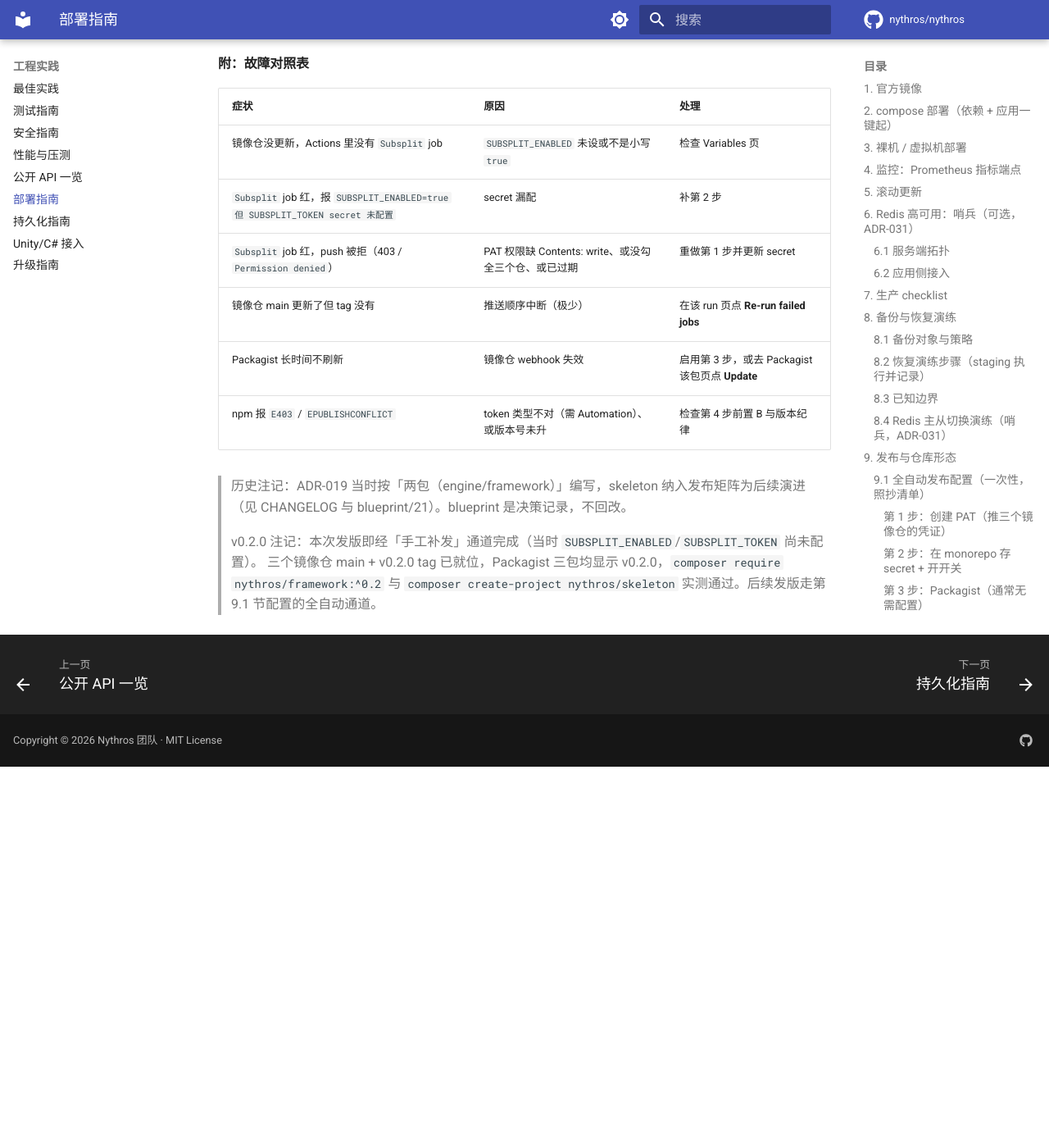
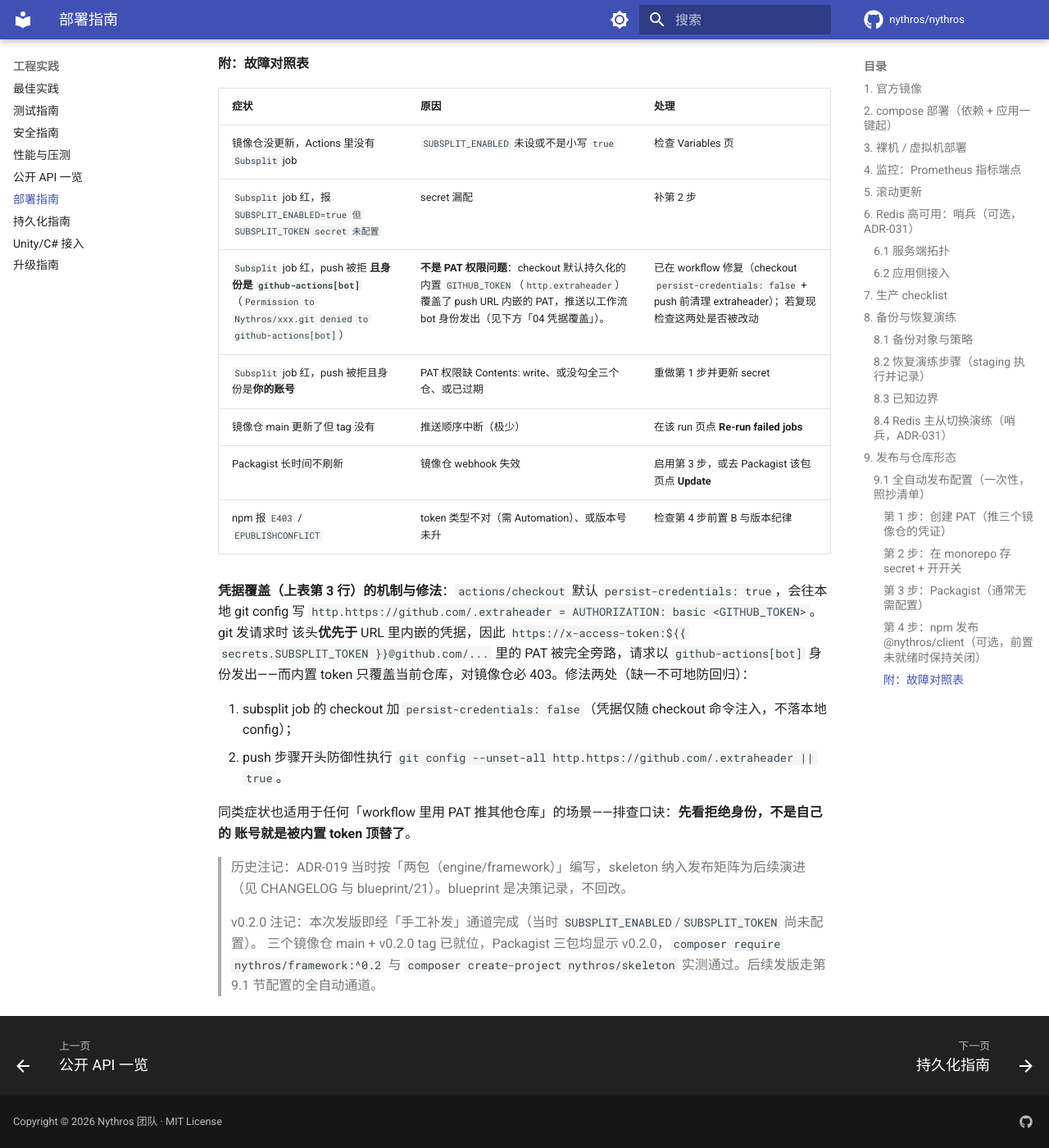
Before and after one commit to Nythros/Nythros, an MkDocs documentation site: the page built from docs/deployment.md, in a window 1280 px wide and 1400 px high, scrolled down 10111 px. Shown: the whole window at 82% size. Built offline with MkDocs 1.6.1 and Material for MkDocs 9.7.7, drawn with Linux system fonts in a browser that asks for light colours; comment, search, counter and statistics services are not loaded; before the commit the page ends 11046 px from its top, so only the background shows below that.

Commit message:
fix(ci): subsplit 推送凭据覆盖修复 —— checkout 不再持久化内置 token（[CI/发布]，实测）
v0.2.1-verify 实测：subsplit 推送失败，日志身份为 github-actions[bot]
（Permission to Nythros/framework.git denied to github-actions[bot]）——不是 PAT 权限问题，
而是 actions/checkout 默认 persist-credentials: true 把内置 GITHUB_TOKEN 写进本地
git config 的 http.https://github.com/.extraheader，该 Authorization 头优先级高于
push URL 内嵌的 PAT，请求因此以工作流 bot 身份发出（只覆盖主仓，推镜像仓必 403）。

修复：
- subsplit 的 checkout 加 persist-credentials: false；
- push 步骤开头防御性 unset extraheader（防 checkout 行为变化回归）。

文档：§9.1 故障对照表把「被拒身份」拆成两组（github-actions[bot]=凭据覆盖 /
你的账号=PAT 权限），附机制说明与排查口诀；CHANGELOG 入 Fixed。

```diff
--- a/docs/deployment.md
+++ b/docs/deployment.md
@@ -373,10 +373,23 @@ token。启用前先满足两个前置，再配置三处：
 |---|---|---|
 | 镜像仓没更新，Actions 里没有 `Subsplit` job | `SUBSPLIT_ENABLED` 未设或不是小写 `true` | 检查 Variables 页 |
 | `Subsplit` job 红，报 `SUBSPLIT_ENABLED=true 但 SUBSPLIT_TOKEN secret 未配置` | secret 漏配 | 补第 2 步 |
-| `Subsplit` job 红，push 被拒（403 / `Permission denied`） | PAT 权限缺 Contents: write、或没勾全三个仓、或已过期 | 重做第 1 步并更新 secret |
+| `Subsplit` job 红，push 被拒 **且身份是 `github-actions[bot]`**（`Permission to Nythros/xxx.git denied to github-actions[bot]`） | **不是 PAT 权限问题**：checkout 默认持久化的内置 `GITHUB_TOKEN`（`http.extraheader`）覆盖了 push URL 内嵌的 PAT，推送以工作流 bot 身份发出（见下方「04 凭据覆盖」）。 | 已在 workflow 修复（checkout `persist-credentials: false` + push 前清理 extraheader）；若复现检查这两处是否被改动 |
+| `Subsplit` job 红，push 被拒且身份是**你的账号** | PAT 权限缺 Contents: write、或没勾全三个仓、或已过期 | 重做第 1 步并更新 secret |
 | 镜像仓 main 更新了但 tag 没有 | 推送顺序中断（极少） | 在该 run 页点 **Re-run failed jobs** |
 | Packagist 长时间不刷新 | 镜像仓 webhook 失效 | 启用第 3 步，或去 Packagist 该包页点 **Update** |
 | npm 报 `E403` / `EPUBLISHCONFLICT` | token 类型不对（需 Automation）、或版本号未升 | 检查第 4 步前置 B 与版本纪律 |
+
+**凭据覆盖（上表第 3 行）的机制与修法**：`actions/checkout` 默认 `persist-credentials: true`，会往本地
+git config 写 `http.https://github.com/.extraheader = AUTHORIZATION: basic <GITHUB_TOKEN>`。git 发请求时
+该头**优先于** URL 里内嵌的凭据，因此 `https://x-access-token:${{ secrets.SUBSPLIT_TOKEN }}@github.com/...`
+里的 PAT 被完全旁路，请求以 `github-actions[bot]` 身份发出——而内置 token 只覆盖当前仓库，对镜像仓必
+403。修法两处（缺一不可地防回归）：
+
+1. subsplit job 的 checkout 加 `persist-credentials: false`（凭据仅随 checkout 命令注入，不落本地 config）；
+2. push 步骤开头防御性执行 `git config --unset-all http.https://github.com/.extraheader || true`。
+
+同类症状也适用于任何「workflow 里用 PAT 推其他仓库」的场景——排查口诀：**先看拒绝身份，不是自己的
+账号就是被内置 token 顶替了**。
 
 > 历史注记：ADR-019 当时按「两包（engine/framework）」编写，skeleton 纳入发布矩阵为后续演进（见 CHANGELOG 与
 > blueprint/21）。blueprint 是决策记录，不回改。
```
Also changed, not shown: CHANGELOG.md (+9 -0 lines), 1 other file.
